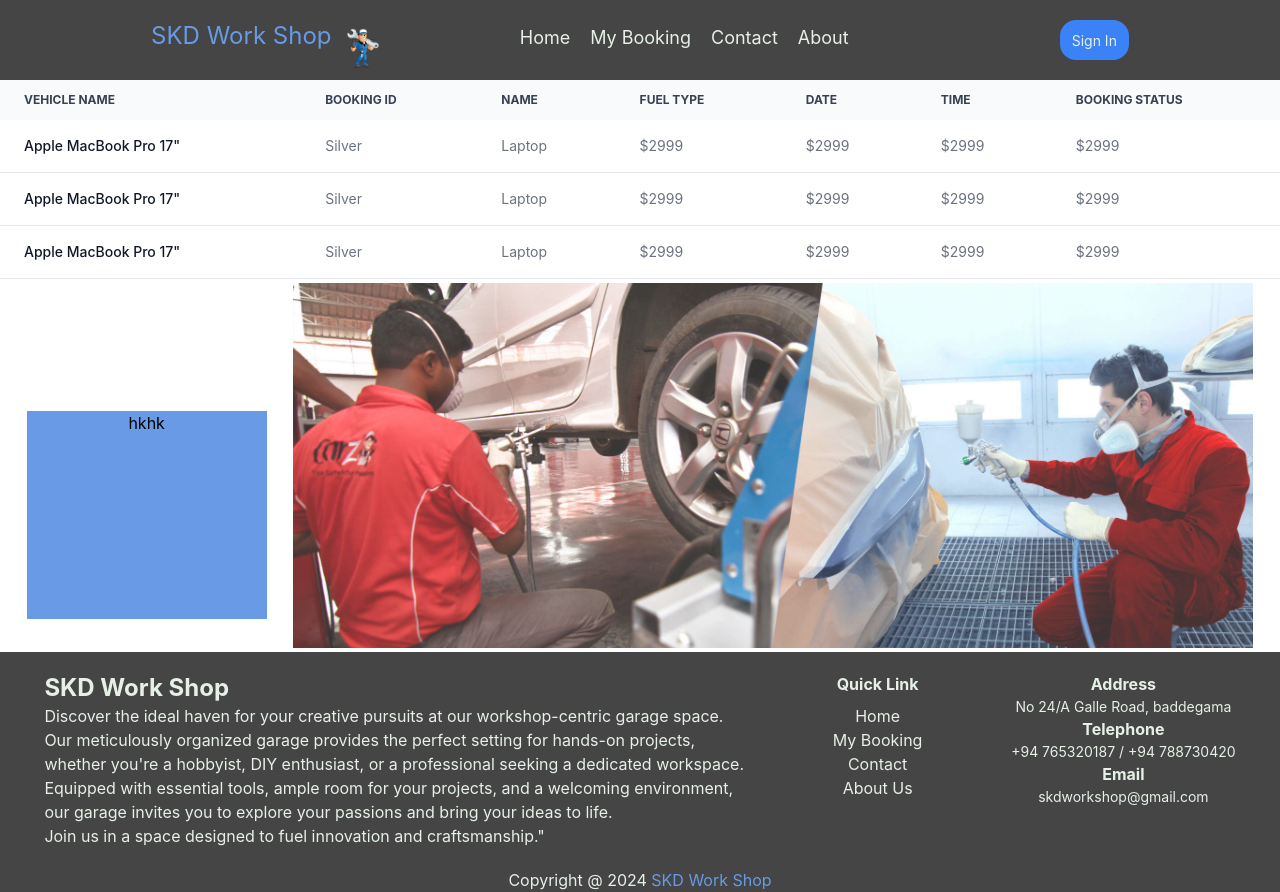
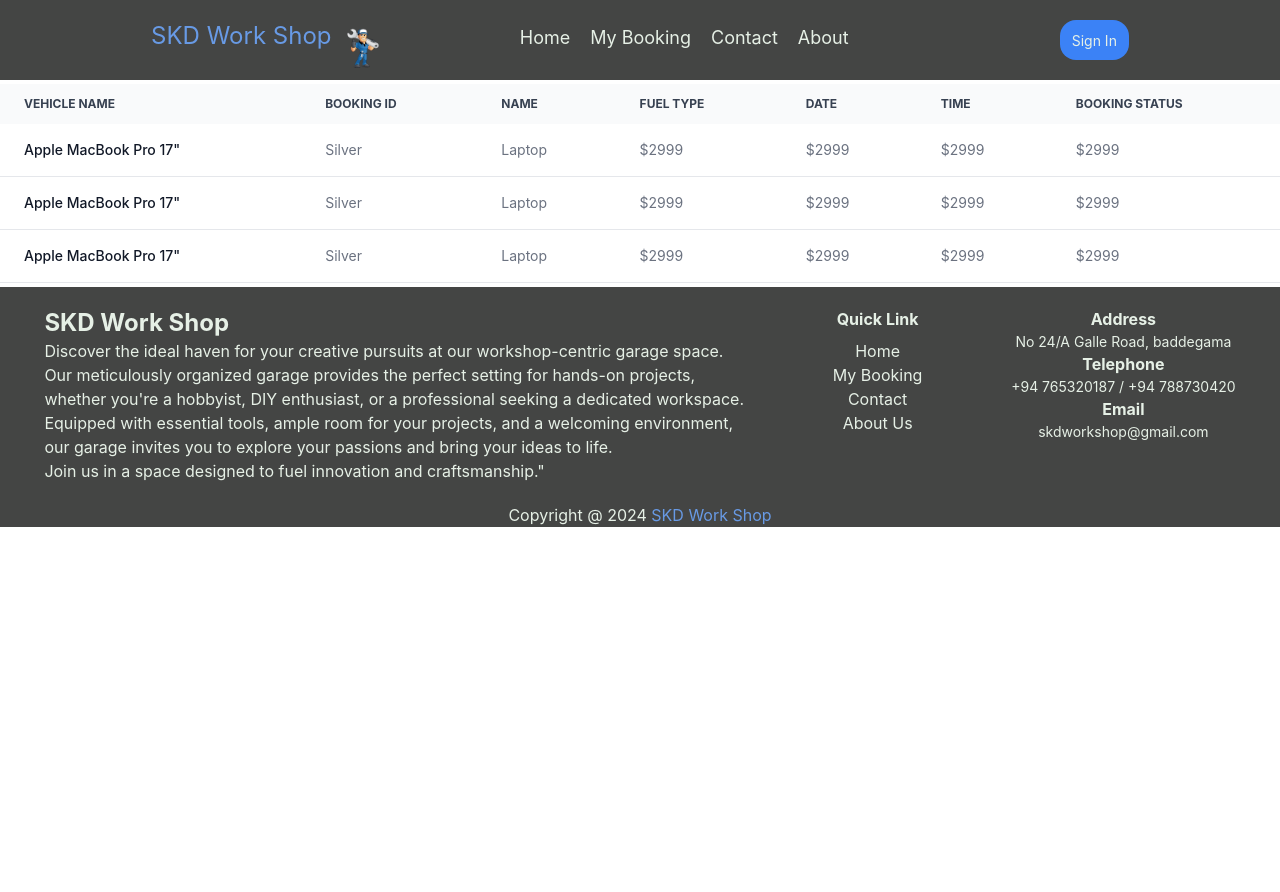
Before and after one commit to rKaushalya/SKD-Work-Shop-With-MERN-Stack, a React (Create React App) app in the folder client/: page /viewBooking in a window 1280 px wide. After the commit the page ends 800 px from the top, so only its background shows below. Built offline with nearby package versions, Linux system fonts and the light colour scheme.

Commit message:
View Booking page completed

```diff
--- a/client/src/view/pages/ViewBooking/ViewBooking.tsx
+++ b/client/src/view/pages/ViewBooking/ViewBooking.tsx
@@ -1,12 +1,12 @@
 import {Component} from "react";
-import image from "../../../image/repair.jpg";
+import image from "../../../image/repair2.png";
 
 export class ViewBooking extends Component {
     render() {
         return (
             <div className="h-auto pt-20">
 
-                <div className="relative overflow-x-auto mb-1">
+                <div className="relative overflow-x-auto mb-1 mt-1">
                     <table className="w-full text-sm text-left rtl:text-right text-gray-500 dark:text-gray-400">
                         <thead
                             className="text-xs text-gray-700 uppercase bg-gray-50 dark:bg-gray-700 dark:text-gray-400">
@@ -113,12 +113,7 @@ export class ViewBooking extends Component {
                     </table>
                 </div>
 
-                <div className="flex justify-evenly">
-                    <div className="h-52 w-60 bg-secondary mt-32 text-center">
-                        hkhk
-                    </div>
-                    <img className="w-3/4 filter opacity-80 mb-1" src={image} alt="This is an image.!"/>
-                </div>
+                {/*<img className="w-96 filter opacity-80 mb-1" src={image} alt="This is an image.!"/>*/}
 
             </div>
         );
```
Also changed, not shown: client/src/image/repair2.png (added).
